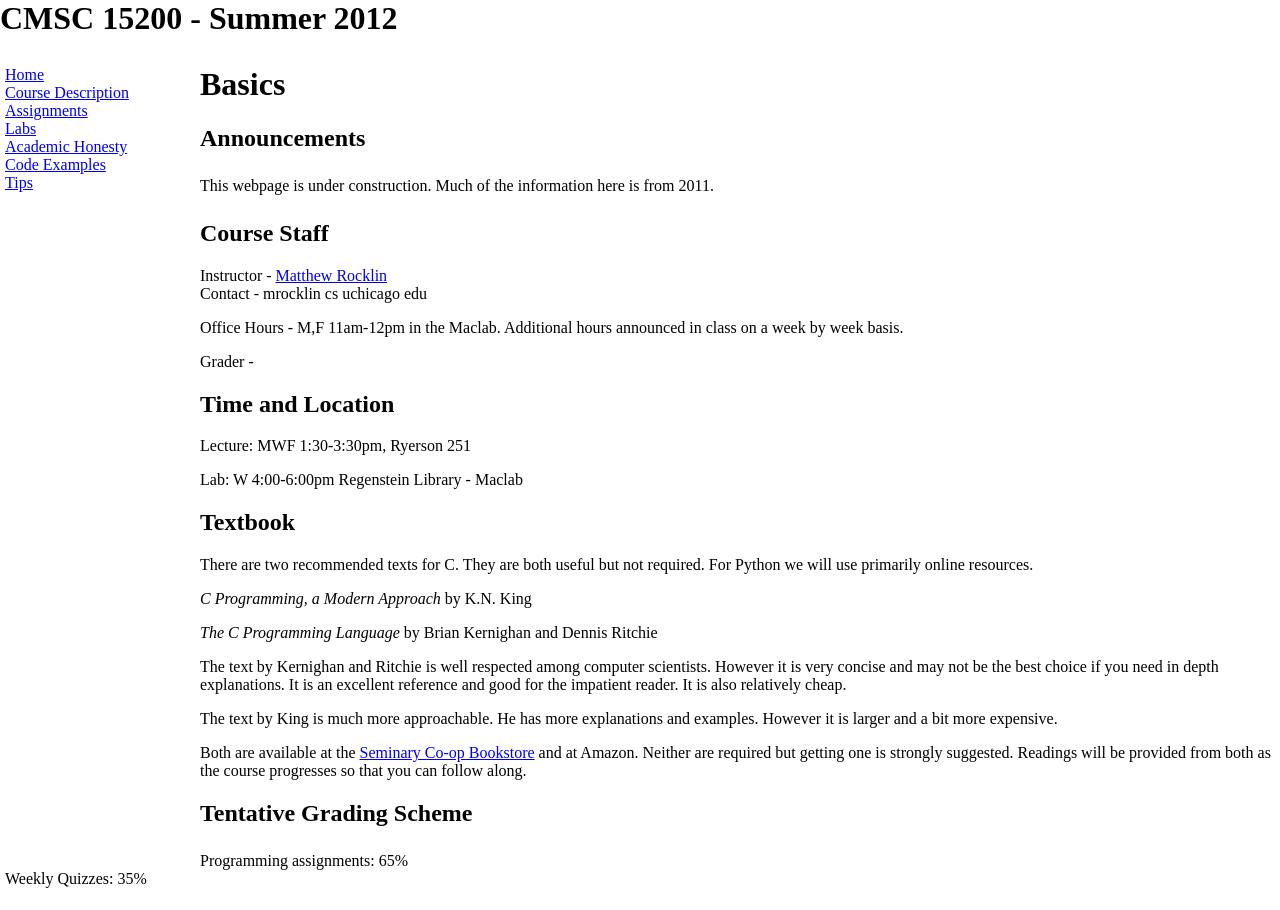
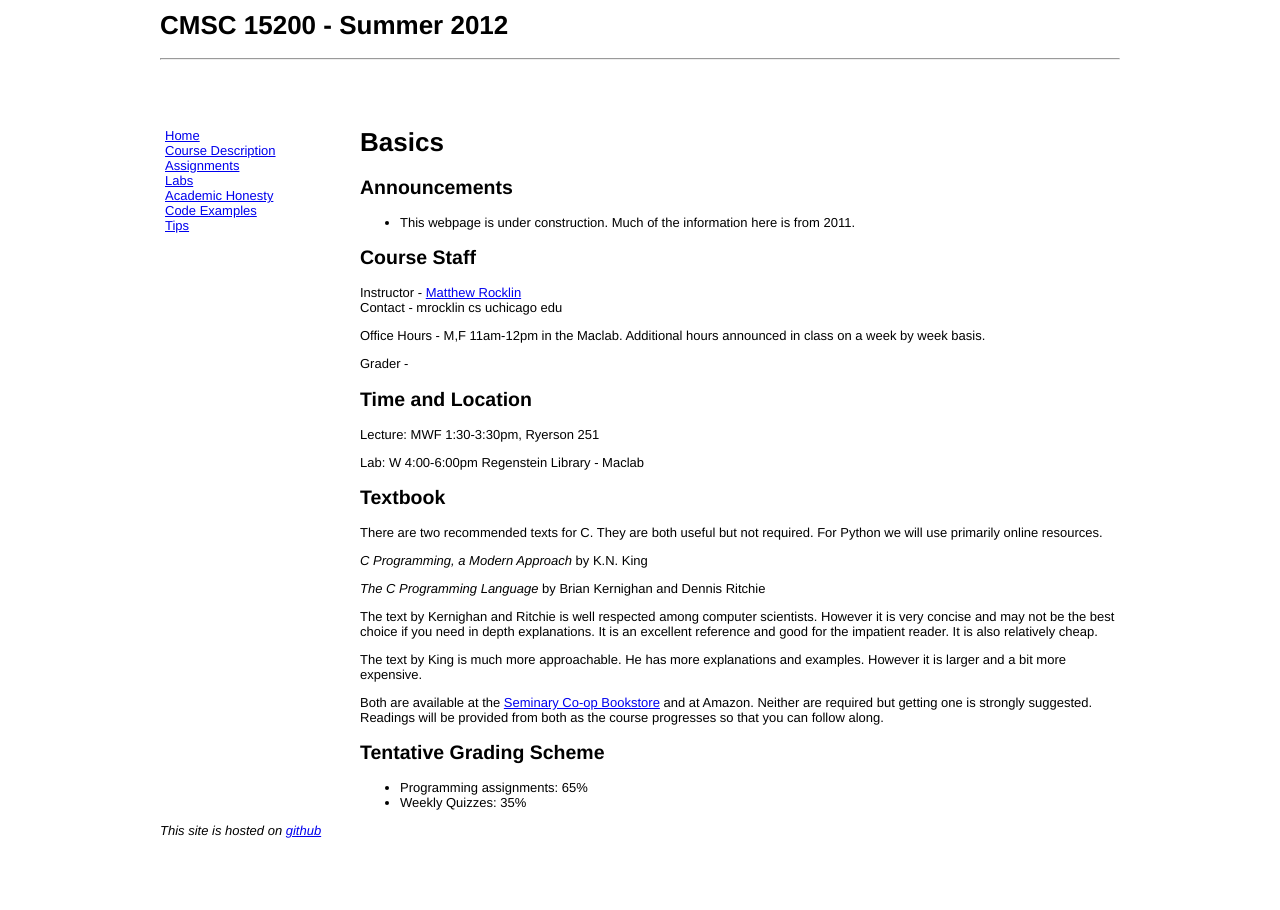
Before and after one commit to mrocklin/cmsc15200, a Jekyll site: the page built from index.md, in a window 1280 px wide. Built offline with Jekyll 4.4.1, drawn with Linux system fonts in a browser that asks for light colours; Markdown is read by kramdown in place of the engine named in the settings.

Commit message:
playing with stylesheet - added footer

```diff
--- a/_includes/footer.html
+++ b/_includes/footer.html
@@ -0,0 +1,2 @@
+<i> This site is hosted on <a
+    href="github.com/mrocklin/cmsc15200">github</a></i>
--- a/_includes/title.html
+++ b/_includes/title.html
@@ -1 +1,2 @@
 <h1> CMSC 15200 - Summer 2012 </h1>
+<hr />
--- a/_layouts/empty.html
+++ b/_layouts/empty.html
@@ -21,6 +21,7 @@
 
   </head>
   <body>
+    <div id="wrapper">
     <!-- Header -->
     <div id="header">
       {% include title.html %}
@@ -31,10 +32,17 @@
       {% include navbar.html %}
     </div>
 
+    <div id="content">
     <!-- Content -->
     {{ content }}
+    </div>
 
     <!-- Footer -->
-    {% include footer.html %}
+    <div id="footer">
+      {% include footer.html %}
+    </div>
+
+    </div>
+
   </body>
 </html>
--- a/css/style.css
+++ b/css/style.css
@@ -1,35 +1,39 @@
 body, html {
     padding : 0px;
-    margin : 0px;
     height : 100%;
+    font-family: helvetica, sans-serif;
+    font-size: small;
 }
 
 #wrapper {
-    width:900px;
-    height:100%;
-    margin: 0px;
-    padding: 0px;
+    width:960px;
+    margin: 0 auto;
 }
 
 #header {
-    height:5%;
+    height:10%;
     background-color:#FFF;
-    width:900px;
+    margin: 10px auto;
+    width:100%;
 }
 #navbar {
     background-color:#FFF;
     width:200px;
-    height:90%;
     float:left;
 }
-ul {
+
+#navbar ul{
     padding:5;
     list-style:none;
 }
 
+
 #content {
-    height:90%;
+    float: left;
+    width: 760px;
     background-color:#FFF;
-    width:700px;
-    float:left;
 }
+
+#footer {
+    clear: both;
+}
```
